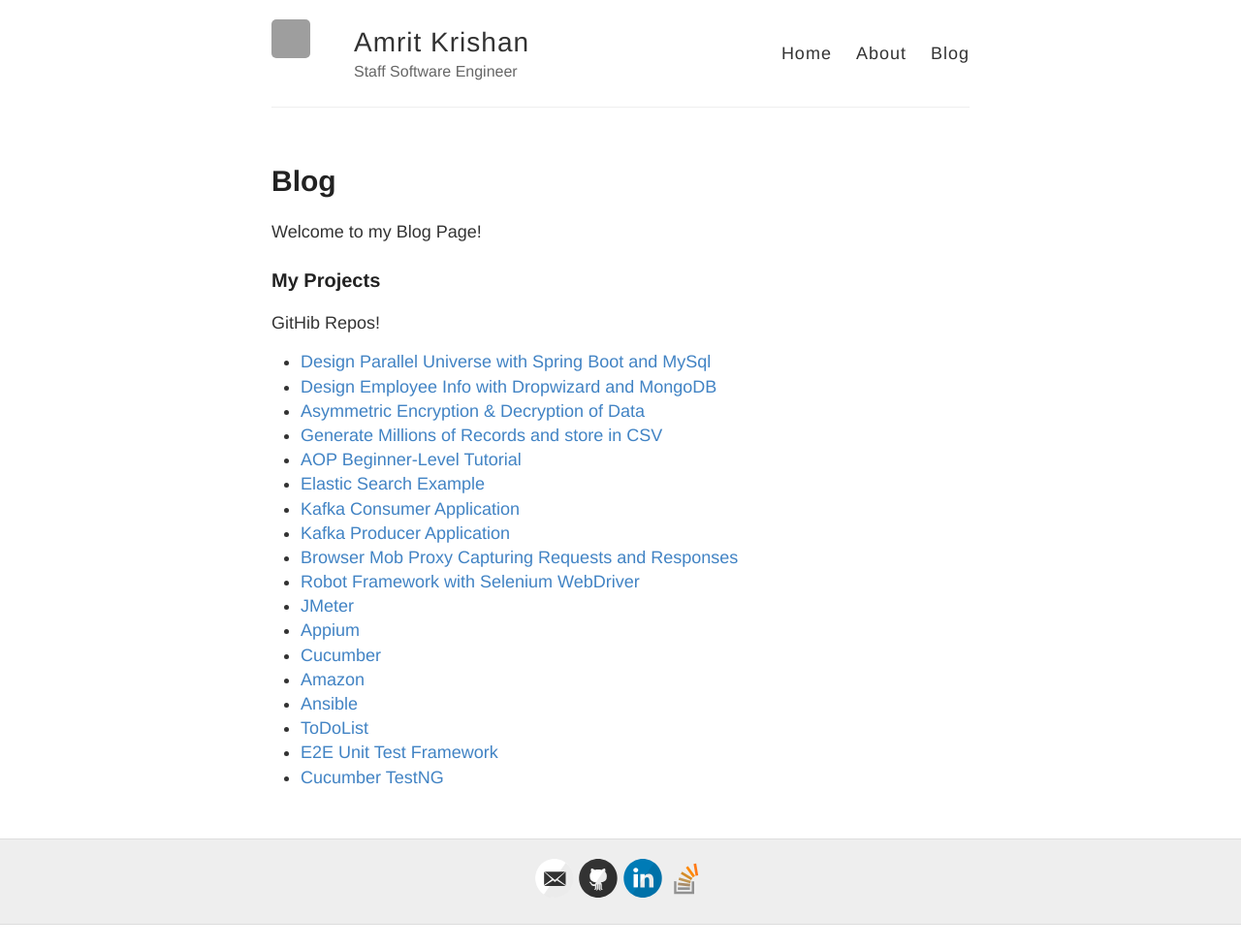
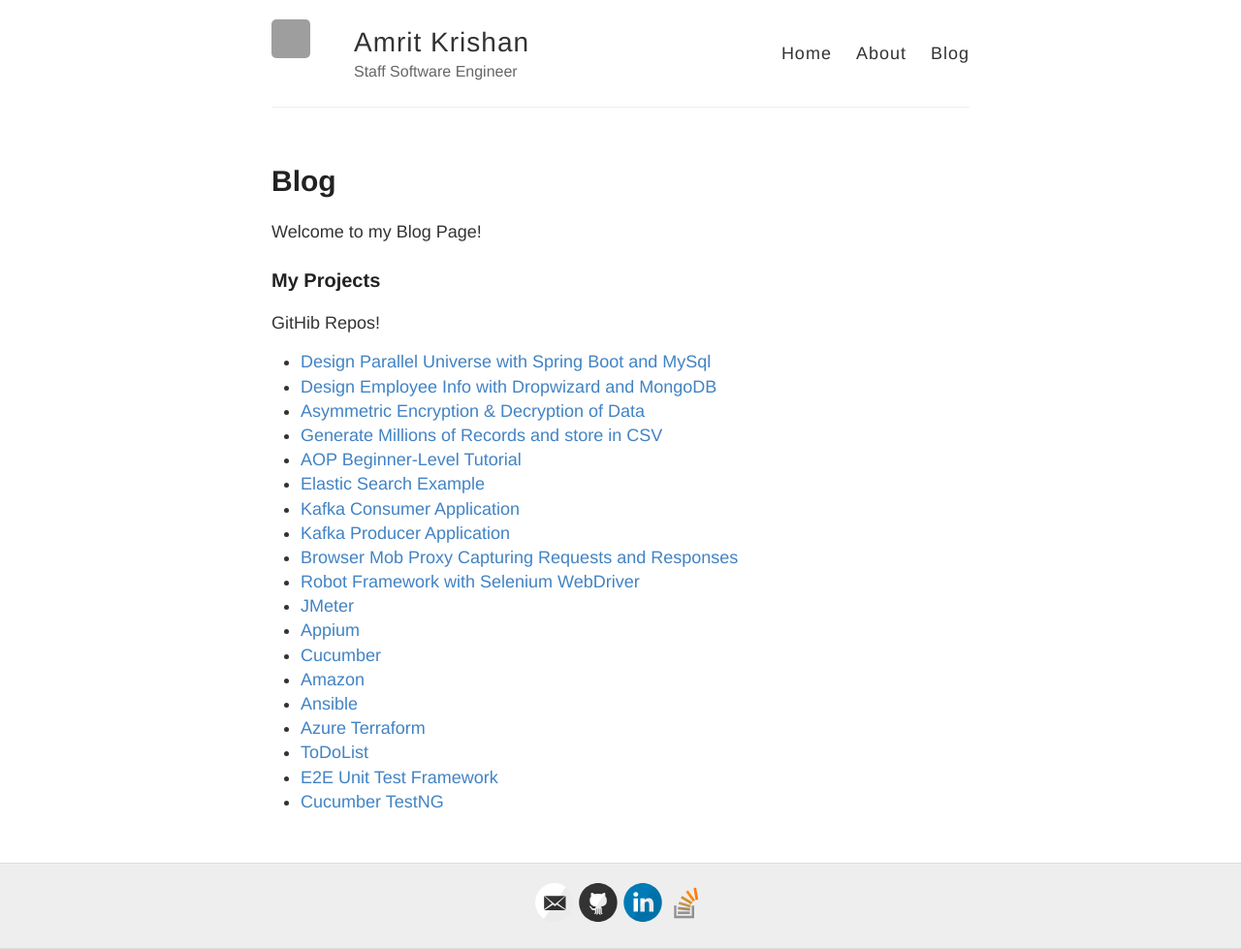
Before and after one commit to amritkrishan/amritkrishan.github.io, a Jekyll site: the page built from blog.md, in a window 1280 px wide. Shown: the whole page at 97% size. Built offline with Jekyll 4.4.1, drawn with Linux system fonts in a browser that asks for light colours; before the commit the page ends 954 px from its top, so only the background shows below that; grey boxes are pictures that could not be loaded.

Commit message:
Update blog.md

```diff
--- a/blog.md
+++ b/blog.md
@@ -26,6 +26,7 @@ GitHib Repos!
 	<li><a href="https://github.com/amritkrishan/Cucumber">Cucumber</a></li>
 	<li><a href="https://github.com/amritkrishan/Amazon">Amazon</a></li>
 	<li><a href="https://github.com/amritkrishan/Ansible">Ansible</a></li>
+	<li><a href="https://github.com/amritkrishan/azure_terraform">Azure Terraform</a></li>
 	<li><a href="https://github.com/amritkrishan/ToDoList">ToDoList</a></li>
 	<li><a href="https://github.com/amritkrishan/E2E_Unit_Test_Framework">E2E Unit Test Framework</a></li>
 	<li><a href="https://github.com/amritkrishan/Cucumber-TestNG">Cucumber TestNG</a></li>
```
